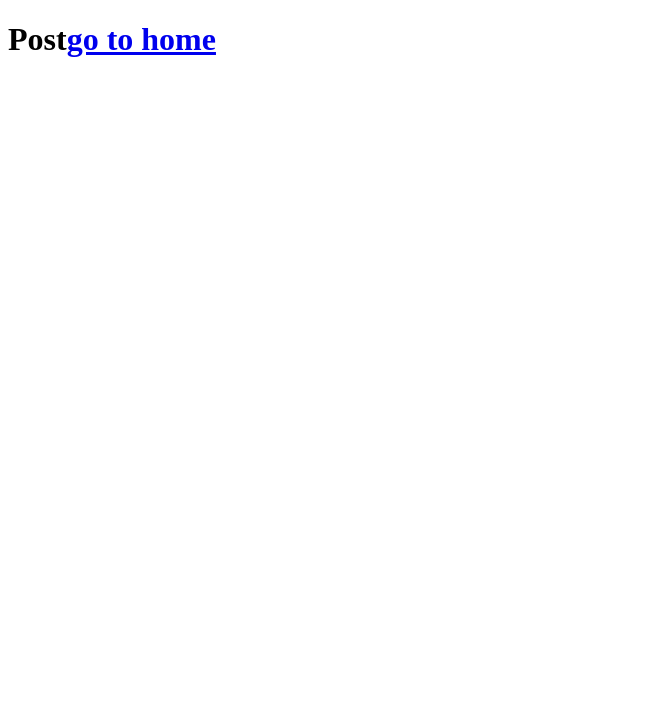
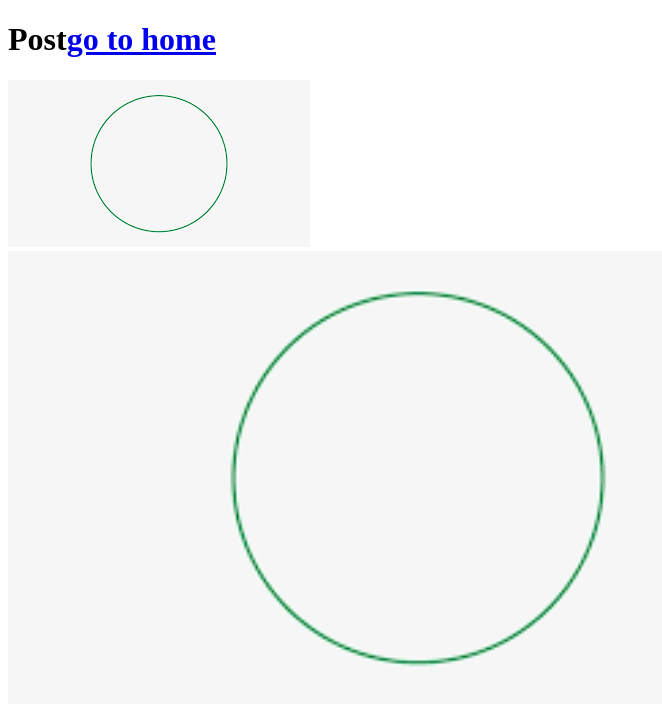
Before and after one commit to aramais21/nextJS, a Next.js app: page /posts/post in a window 1280 px wide. Shown: the top 706 px of the page, without its empty margins (0-662 px from the left). Built offline with nearby package versions, Linux system fonts and the light colour scheme.

Commit message:
added images

```diff
--- a/pages/posts/post.js
+++ b/pages/posts/post.js
@@ -1,11 +1,25 @@
 import Link from 'next/link';
+import Image from 'next/image'
 
 const Post = () => {
     return(
+        <>
         <h1>
             Post
             <Link href="/home" >go to home</Link>
         </h1>
+        <div>
+            <img src="/images/logo.png" alt = 'logo' />
+        </div>
+        <div>
+            <Image
+                src="/images/logo.png" // Route of the image file
+                height={453} // Desired size with correct aspect ratio
+                width={820} // Desired size with correct aspect ratio
+                alt="logo"
+            />
+        </div>
+        </>
     )
 }
 
```
Also changed, not shown: public/images/logo.png (added).
